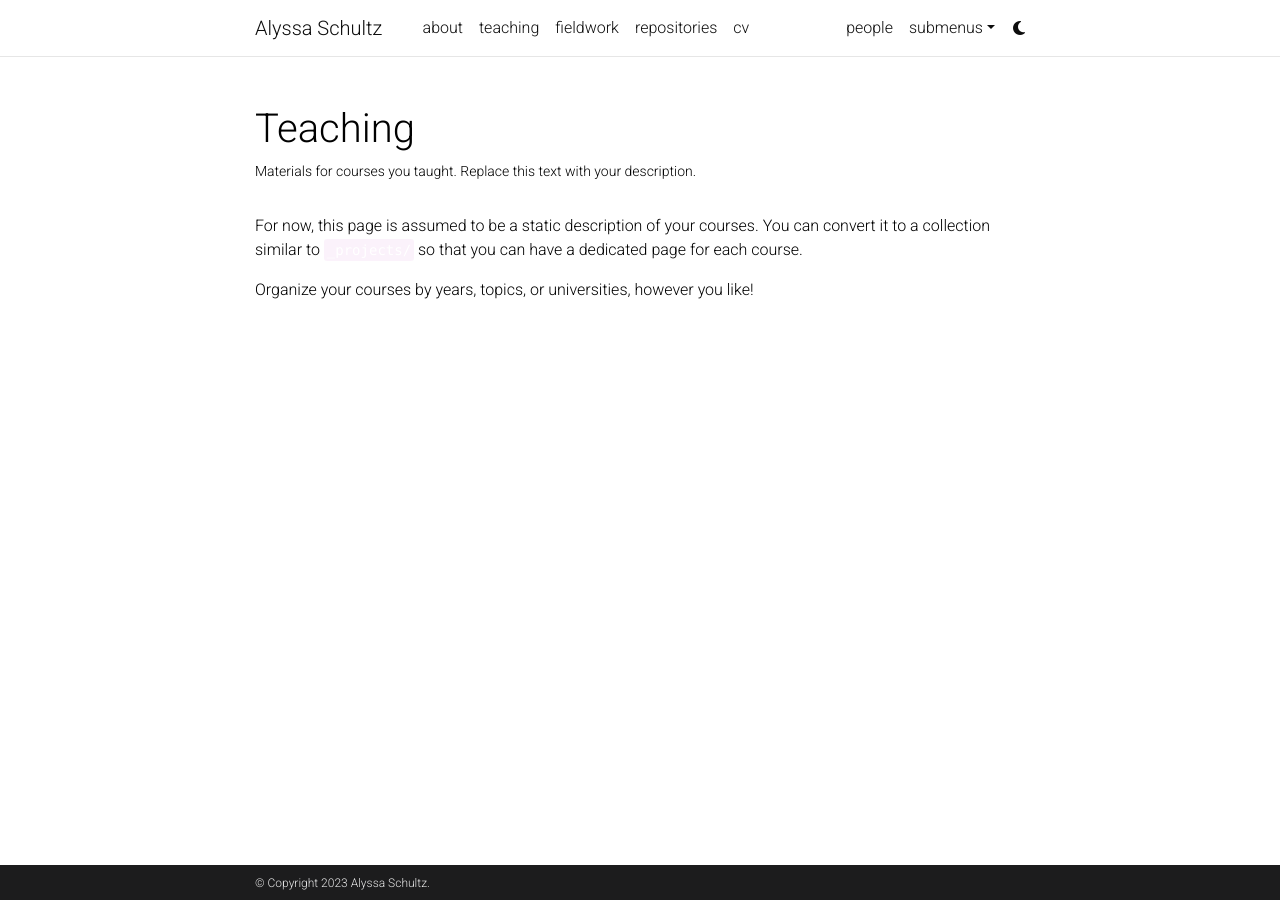
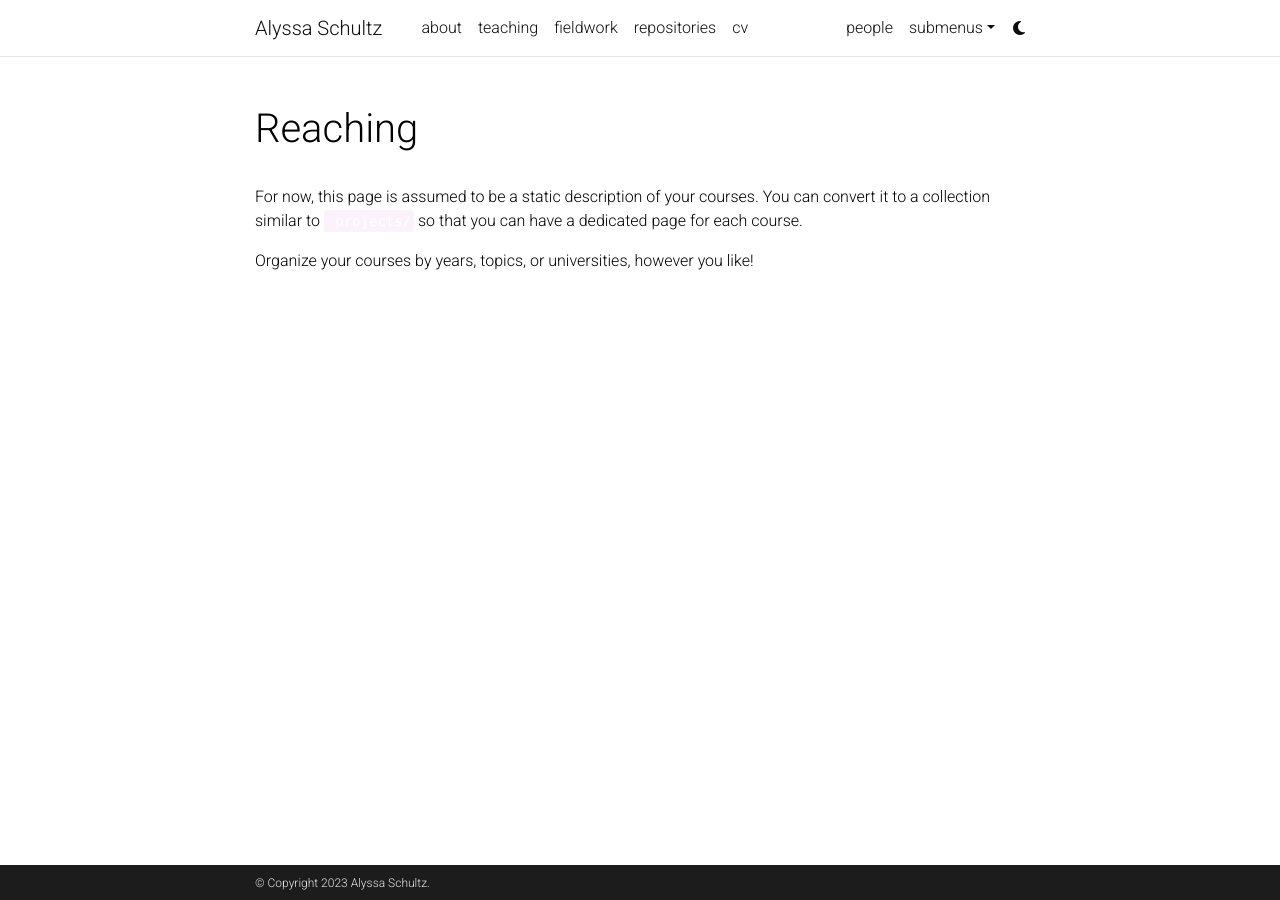
Before and after one commit to alyssaschultz/alyssaschultz.github.io, a Jekyll site: the page built from _pages/teaching.md, in a window 1280 px wide. Built offline with Jekyll 4.4.1, drawn with Linux system fonts in a browser that asks for light colours; comment, search, counter and statistics services are not loaded; a style sheet for code colours, icons or effects is not loaded.

Commit message:
Update teaching.md

```diff
--- a/_pages/teaching.md
+++ b/_pages/teaching.md
@@ -1,8 +1,8 @@
 ---
 layout: page
-permalink: /teaching/
-title: Teaching
-description: Materials for courses you taught. Replace this text with your description.
+permalink: /research/
+title: Reaching
+description:
 nav: true
 nav_order: 5
 ---
```
